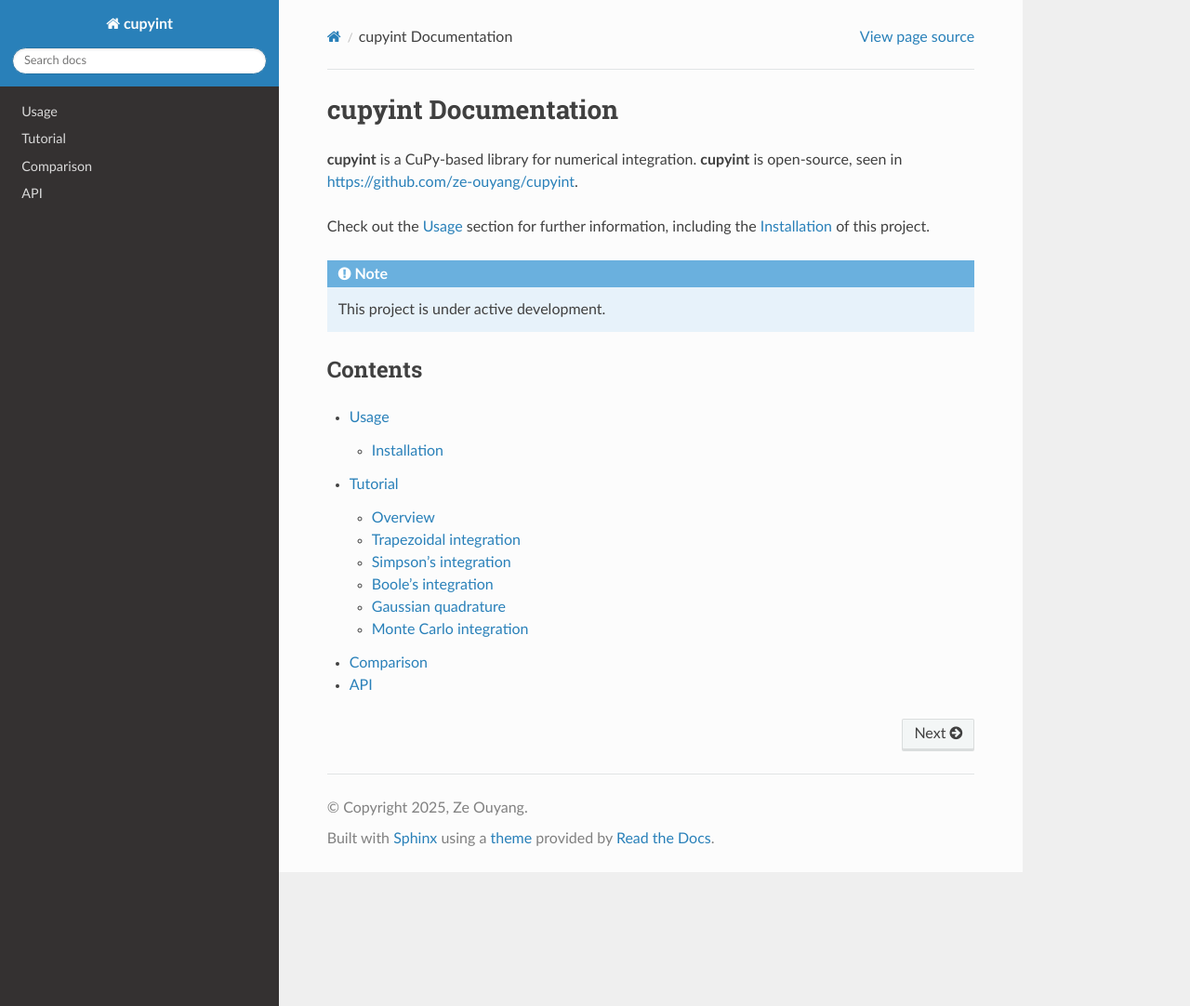
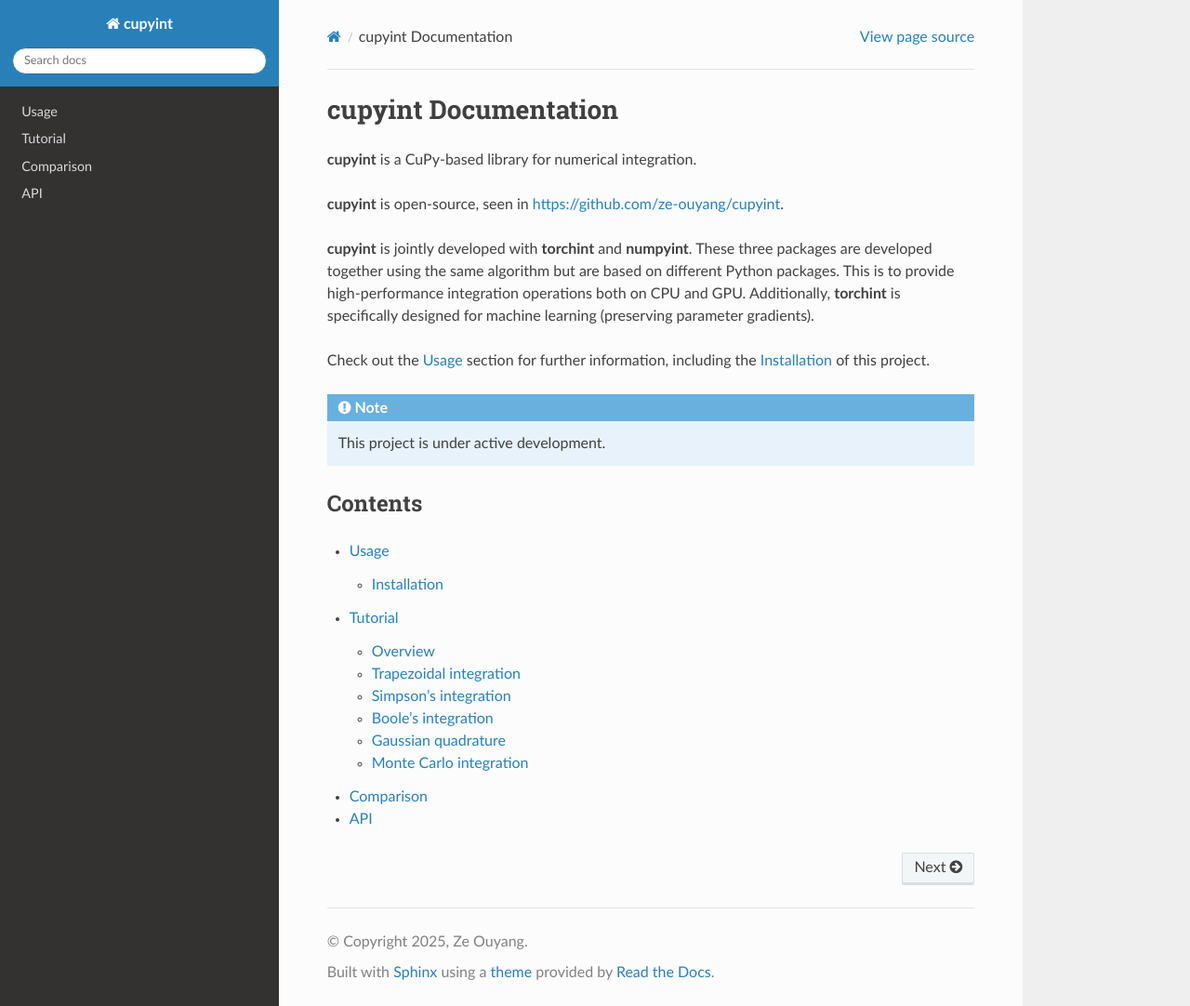
Before and after one commit to ze-ouyang/cupyint_doc, a Sphinx documentation site: the page built from docs/source/index.rst, in a window 1280 px wide and 1082 px high. Shown: the whole window at 93% size. Built offline with Sphinx 7.4.7 and the Read the Docs theme 3.1.0, drawn with Linux system fonts in a browser that asks for light colours.

Commit message:
Update index.rst

```diff
--- a/docs/source/index.rst
+++ b/docs/source/index.rst
@@ -2,7 +2,18 @@
 ===================================
 
 **cupyint** is a CuPy-based library for numerical integration.
+
 **cupyint** is open-source, seen in https://github.com/ze-ouyang/cupyint.
+
+**cupyint** is jointly developed with **torchint** and **numpyint**. These three packages are developed together using the same algorithm but are based on different Python packages. This is to provide high-performance integration operations both on CPU and GPU. Additionally, **torchint** is specifically designed for machine learning (preserving parameter gradients).
+
+
+
+
+
+
+
+
 
 
 Check out the :doc:`usage` section for further information, including the :ref:`installation` of this project.
```
